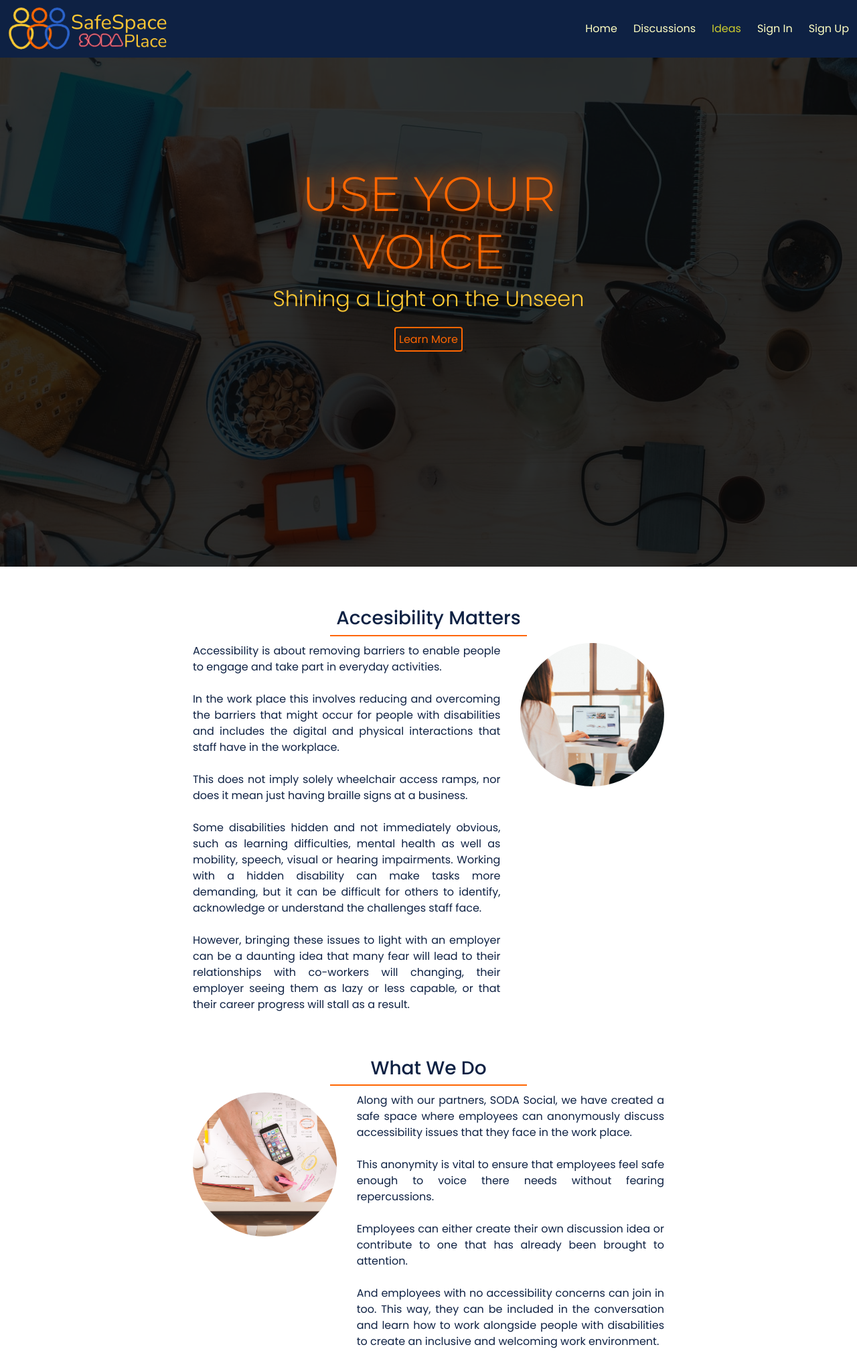
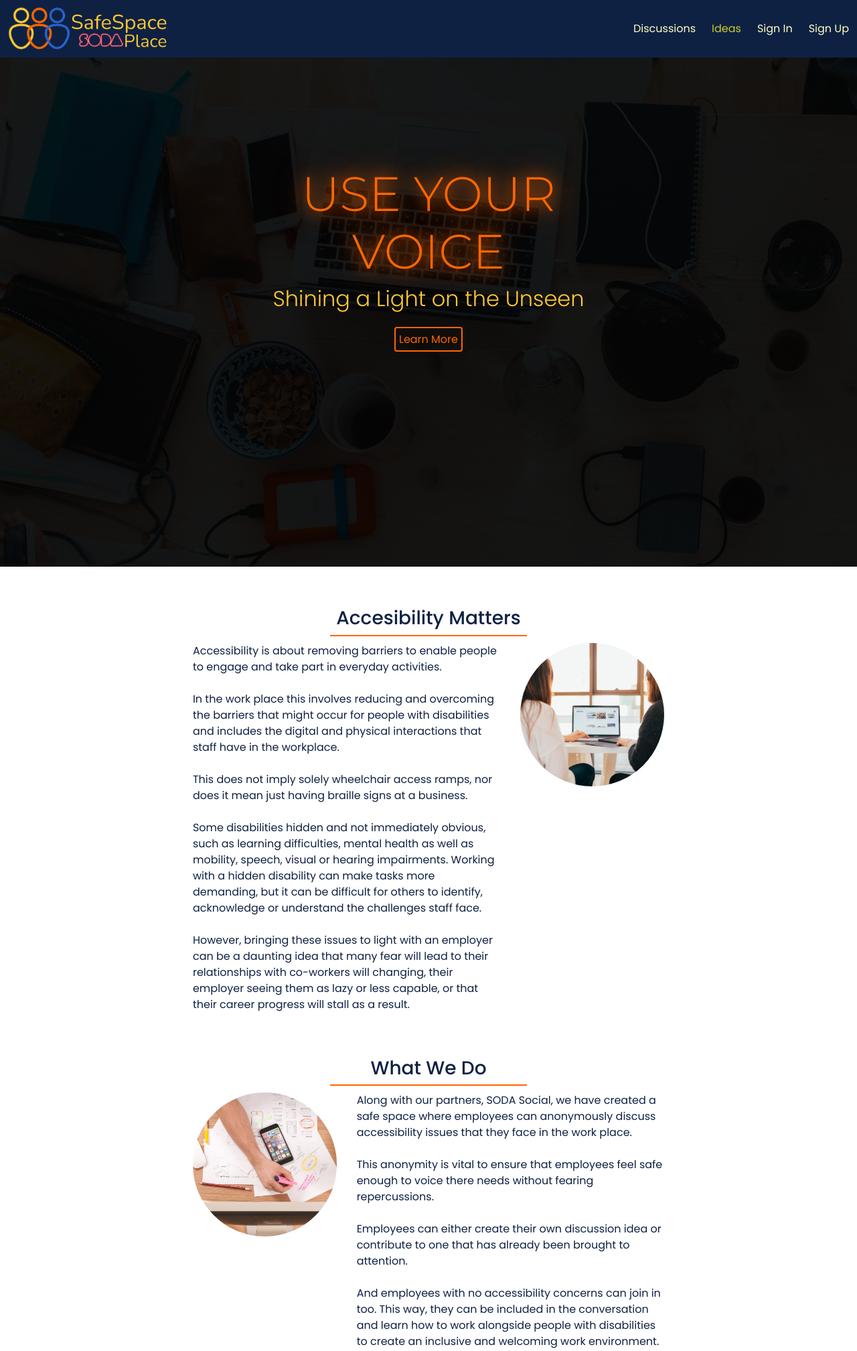
Before and after one commit to Dee-McG/SafeSpaceSODAPlace, a Django app: page / in a window 1280 px wide. Shown: the top 2017 px of the page at 67% size. Run offline with Django 3.2, Linux system fonts and the light colour scheme; some libraries are stand-ins or nearby versions.

Commit message:
Changes for WAVE accessibilty compliance

```diff
--- a/home/templates/home/index.html
+++ b/home/templates/home/index.html
@@ -47,14 +47,14 @@
                             them as lazy or less capable, or that their career progress will stall as a result. </p>
                     </div>
                     <div class="d-none d-md-block col-md-4">
-                        <img class="cont-img" src="{% static 'img/am-img.jpg' %}" alt="Image of people using a laptop">
+                        <img class="cont-img" src="{% static 'img/am-img.jpg' %}" alt="Two people using a laptop">
                     </div>
                 </div>
                 <h3>What We Do</h3>
                 <hr class="orange-underline">
                 <div class="row mx-auto content-row">
                     <div class="d-none d-md-block col-md-4">
-                        <img class="cont-img" src="{% static 'img/cont-wwd.png' %}" alt="Image of people writing">
+                        <img class="cont-img" src="{% static 'img/cont-wwd.png' %}" alt="Person using highlighter">
                     </div>
                     <div class="col-12 col-md-8">
                         <p>Along with our partners, SODA Social, we have created a safe space where employees can
--- a/static/css/style.css
+++ b/static/css/style.css
@@ -196,7 +196,7 @@ footer a:hover {
 }
 
 .hero-overlay {
-    background-color: rgba(0, 0, 0, 0.8);
+    background-color: rgba(0, 0, 0, 0.9);
     position: absolute;
     height: calc(100vh - 40px);
     width: 100%;
@@ -250,11 +250,6 @@ footer a:hover {
 
 .content-row {
     margin: 10px 0 50px 0;
-}
-
-.content-row p {
-    text-align: justify;
-    text-justify: inter-character;
 }
 
 .cont-img {
--- a/templates/navbar.html
+++ b/templates/navbar.html
@@ -10,7 +10,6 @@
             <img src="{% static 'img/ss-full-logo.png' %}" height="68px" alt="SafeSpace Logo">
         </a>
         <ul class="navbar-nav ml-auto">
-            <li><a href="{% url 'home' %}">Home</a></li>
             <li><a href="{% url 'discussions:index' %}">Discussions</a></li>
             {% if board != None %}
                 <li><a href="{% url 'home' %}ideas/board/{{ board }}">Ideas</a></li>
```
